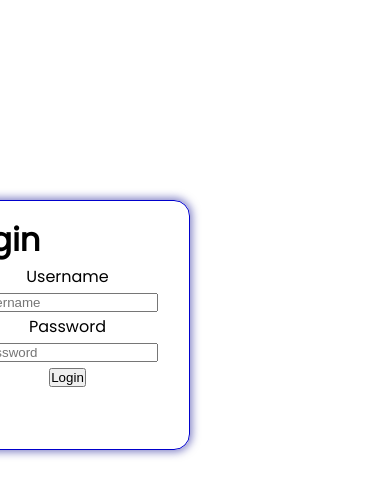
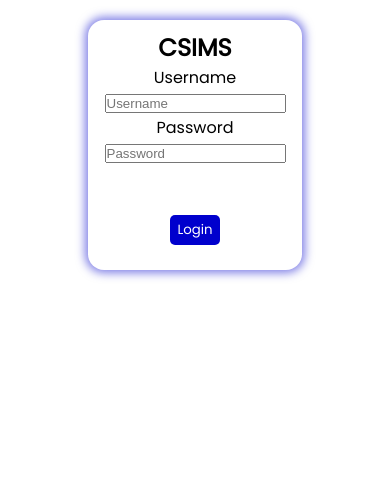
Before and after one commit to wilsterdc/CSIMS, a React (Create React App) app: page / in a window 390 px wide. Shown: the top 496 px of the page. Built offline with nearby package versions, Linux system fonts and the light colour scheme.

Commit message:
:rocket: initial commit

```diff
--- a/src/components/Login.css
+++ b/src/components/Login.css
@@ -14,8 +14,7 @@ body {
     position: absolute;
     width: 245px;
     height: 250px;
-    border: 1px solid #0000cd;
-    box-shadow: 0 0 8px 2px rgb(0, 0, 139, 0.5);
+    box-shadow: 0 0 10px 3px rgb(0, 0, 205, 0.5);
     border-radius: 1em;
     padding: 10px;
     margin: 200px 200px;
@@ -27,17 +26,42 @@ body {
     flex-direction: column; */
 }
 
-.head {
-    display: flex;
+/* .head {
     justify-content: space-between;
     text-align: center;
-    margin-top: 5px;
+} */
+
+.label {
+    align-items: left;
 }
 
-/* @media (max-width: 414px) {
-  .cover {
-    position: relative;
-    display: flex;
-    flex-direction: column;
+.login-btn {
+    display: inline-block;
+    color: white;
+    width: 50px;
+    height: 30px;
+    margin: 50px auto;
+    background: #0000cd;
+    border: none;
+    cursor: pointer;
+    border-radius: 5px;
+    text-align: center;
+    font-family: inherit;
+}
+
+.login-btn:active {
+    transform: scale(0.95)
+}
+
+
+@media screen and (max-width: 768px) {
+    .cover {
+        margin: 20px auto;
+        float: none;
+        width: 55%;
+        /* position: center;
+        display: flex;
+        flex-direction: column; */
+
+    }
   }
-} */
--- a/src/components/Login.js
+++ b/src/components/Login.js
@@ -4,20 +4,20 @@ const Login = () => {
   return (
     <div>
         <div className = 'cover'>
-            <h1 className = 'head'>Login</h1>
+            <h2 className = 'head'>CSIMS</h2>
             <form>
                 <div>
-                    <label>Username</label>
+                    <label className = 'label'>Username</label>
                     <br />
                     <input type = 'text' placeholder = 'Username'></input>
                 </div>
                 <div>
-                    <label>Password</label>
+                    <label className = 'label'>Password</label>
                     <br />
                     <input type = 'password' placeholder = 'Password'></input>
                 </div>
-                <div className = 'login-btn'>
-                    <button>Login</button>
+                <div>
+                    <button className = 'login-btn'>Login</button>
                 </div>
             </form>
         </div>
```
